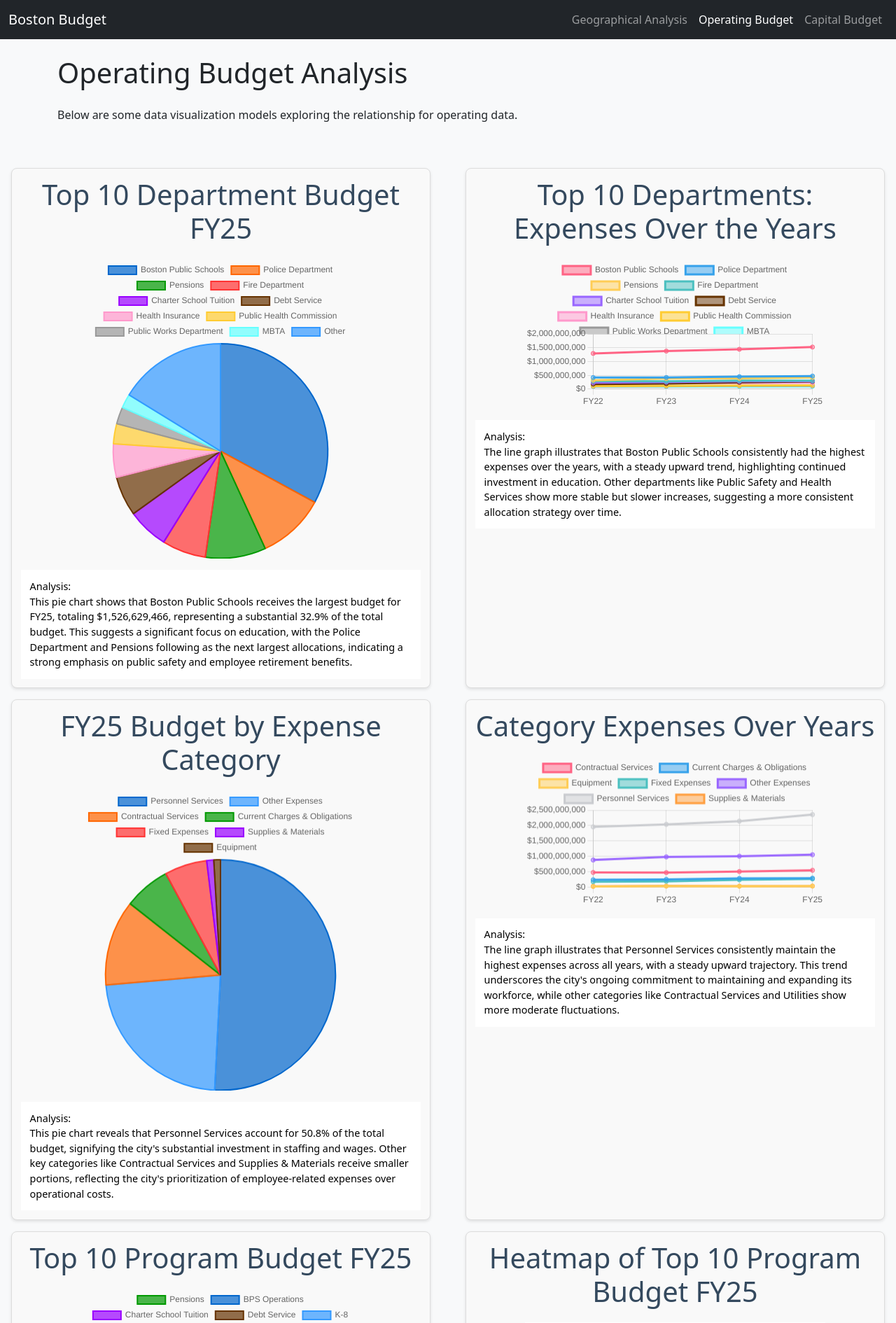
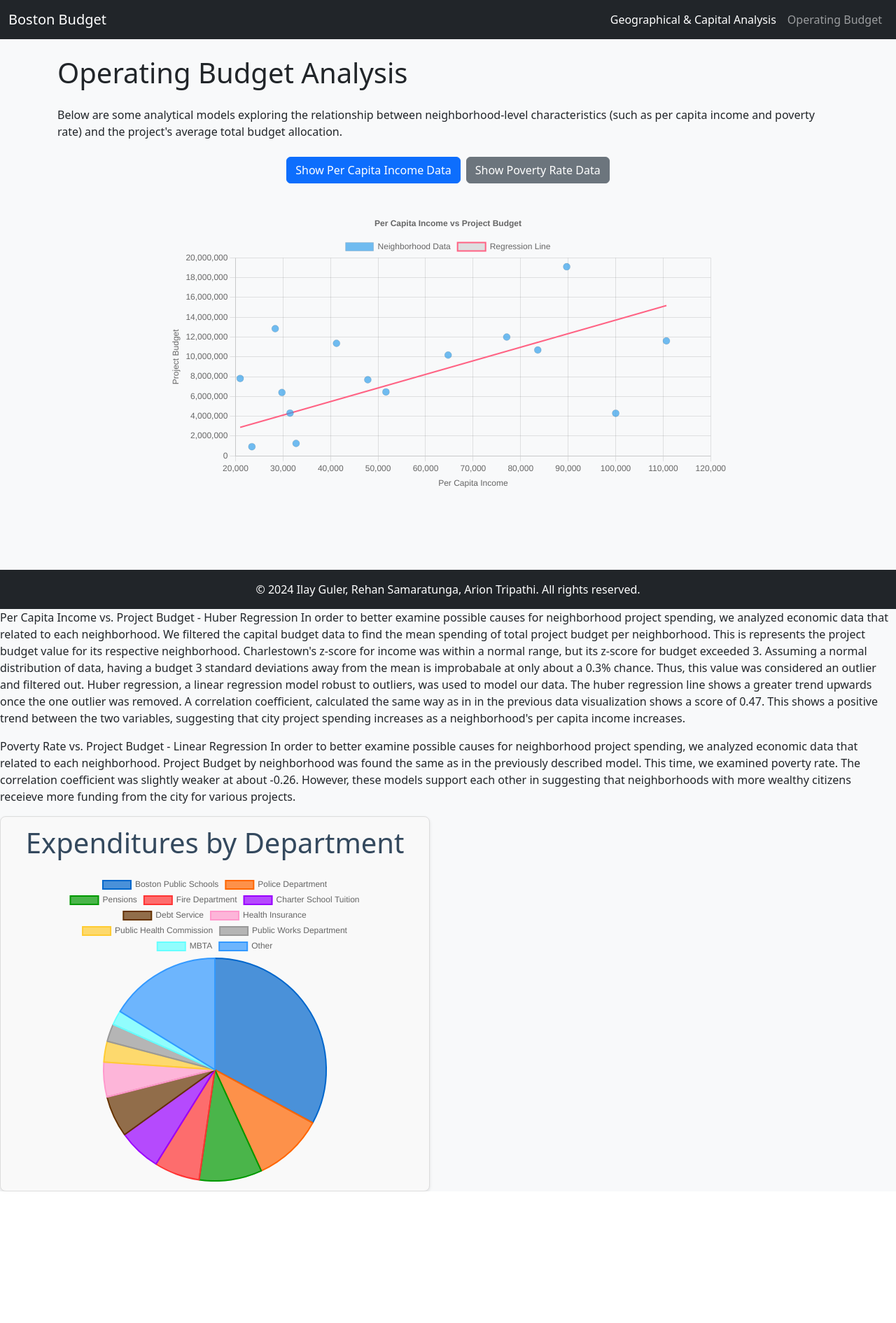
Before and after one commit to arionct/Boston-City-Budget, a Flask app: page /operating-budget.html in a window 1280 px wide. Shown: the top 1890 px of the page at 70% size. After the commit the page ends 1702 px from the top, so only its background shows below. Run offline with Flask 3, Linux system fonts and the light colour scheme.

Commit message:
Integrated capital budget into geography

```diff
--- a/app.py
+++ b/app.py
@@ -34,16 +34,21 @@ def operating():
 def geography():
   return render_template('geography.html')
 
-@app.route('/capital.html')
-def capital():
-  return render_template('capital.html')
 
 #------------------------------------------------------------------------------------------------
 # Capital Budget
 #------------------------------------------------------------------------------------------------
 @app.route('/get-capital-department-budgets')
 def get_capital_department_budgets():
-   cap_budg.groupby('Department')['Total_Project_Budget'].sum().plot(kind='bar')
+    grouped = cap_budg.groupby('Department')['Total_Project_Budget'].sum()
+    # Prepare data for Chart.js
+    labels = grouped.index.tolist()
+    values = grouped.values.tolist()
+
+    return jsonify({
+        'labels': labels,
+        'values': values
+    })
 
 
 #------------------------------------------------------------------------------------------------
--- a/templates/index.html
+++ b/templates/index.html
@@ -46,9 +46,8 @@
       </button>
       <div class="collapse navbar-collapse" id="navbarSupportedContent">
         <ul class="navbar-nav ms-auto mb-2 mb-lg-0">
-          <li class="nav-item"><a class="nav-link" href="geography.html">Geographical Analysis</a></li>
+          <li class="nav-item"><a class="nav-link active" href="geography.html">Geographical & Capital Analysis</a></li>
           <li class="nav-item"><a class="nav-link" href="{{ url_for('operating') }}">Operating Budget</a></li>
-          <li class="nav-item"><a class="nav-link" href="capital.html">Capital Budget</a></li>
         </ul>
       </div>
     </div>
--- a/templates/operating-budget.html
+++ b/templates/operating-budget.html
@@ -29,9 +29,8 @@
 			</button>
 			<div class="collapse navbar-collapse" id="navbarSupportedContent">
 				<ul class="navbar-nav ms-auto mb-2 mb-lg-0">
-					<li class="nav-item"><a class="nav-link" href="geography.html">Geographical Analysis</a></li>
-					<li class="nav-item"><a class="nav-link active" href="{{ url_for('operating') }}">Operating Budget</a></li>
-					<li class="nav-item"><a class="nav-link" href="capital.html">Capital Budget</a></li>
+					<li class="nav-item"><a class="nav-link active" href="geography.html">Geographical & Capital Analysis</a></li>
+					<li class="nav-item"><a class="nav-link" href="{{ url_for('operating') }}">Operating Budget</a></li>
 				</ul>
 			</div>
 		</div>
@@ -40,99 +39,19 @@
 	<div class="container py-4">
 		<h1 class="mb-4">Operating Budget Analysis</h1>
 		<p class="mb-4">
-			Below are some data visualization models exploring the relationship for operating data.
+			Below are some analytical models exploring the relationship between neighborhood-level characteristics
+			(such as per capita income and poverty rate) and the project's average total budget allocation.
 		</p>
+
+		<div class="d-flex justify-content-center mb-4">
+			<button class="btn btn-primary me-2" id="show-income-data">Show Per Capita Income Data</button>
+			<button class="btn btn-secondary" id="show-poverty-data">Show Poverty Rate Data</button>
+		</div>
+
+		<div class="chart-container">
+			<canvas id="regChart"></canvas>
+		</div>
 	</div>
-
-    <div class="visualization-area">
-        <div class="data-block">
-            <h2 class="main-heading">Top 10 Department Budget FY25</h2>
-            <div class="small-chart-container">
-                <canvas class="pie" id="department_budget"></canvas>
-            </div>
-            <div class="highlighted-note">
-                Analysis: <br/>
-                This pie chart shows that Boston Public Schools receives the largest budget for FY25, totaling $1,526,629,466, representing a substantial 32.9% of the total budget. This suggests a significant focus on education, with the Police Department and Pensions following as the next largest allocations, indicating a strong emphasis on public safety and employee retirement benefits.
-            </div>
-        </div>
-
-        <div class="data-block">
-            <h2 class="main-heading">Top 10 Departments: Expenses Over the Years</h2>
-            <div class="small-chart-container">
-                <canvas id="department_budget_over_years"></canvas>
-            </div>
-            <div class="highlighted-note">
-                Analysis: <br/>
-                The line graph illustrates that Boston Public Schools consistently had the highest expenses over the years, with a steady upward trend, highlighting continued investment in education. Other departments like Public Safety and Health Services show more stable but slower increases, suggesting a more consistent allocation strategy over time.
-            </div>
-        </div>
-
-        <div class="data-block">
-            <h2 class="main-heading">FY25 Budget by Expense Category</h2>
-            <div class="small-chart-container">
-                <canvas class="pie" id="cat_budget"></canvas>
-            </div>
-            <div class="highlighted-note">
-                Analysis: <br/>
-                This pie chart reveals that Personnel Services account for 50.8% of the total budget, signifying the city's substantial investment in staffing and wages. Other key categories like Contractual Services and Supplies & Materials receive smaller portions, reflecting the city's prioritization of employee-related expenses over operational costs.
-            </div>
-        </div>
-
-        <div class="data-block">
-            <h2 class="main-heading">Category Expenses Over Years</h2>
-            <div class="small-chart-container">
-                <canvas id="cat_exp_over_years"></canvas>
-            </div>
-            <div class="highlighted-note">
-                Analysis: <br/>
-                The line graph illustrates that Personnel Services consistently maintain the highest expenses across all years, with a steady upward trajectory. This trend underscores the city's ongoing commitment to maintaining and expanding its workforce, while other categories like Contractual Services and Utilities show more moderate fluctuations.
-            </div>
-        </div>
-
-        <div class="data-block">
-            <h2 class="main-heading">Top 10 Program Budget FY25</h2>
-            <div class="small-chart-container">
-                <canvas class="pie" id="top-10-program_budget"></canvas>
-            </div>
-            <div class="highlighted-note">
-                Analysis: <br/>
-                The pie chart shows that no single program receives a dominant share of the FY25 budget, reflecting a more balanced distribution of funds. However, Pensions receive the highest allocation at 9.1%, signifying a notable investment in employee retirement benefits relative to other programs.
-            </div>
-        </div>
-
-        <div class="data-block">
-            <h2 class="main-heading">Heatmap of Top 10 Program Budget FY25</h2>
-            <div class="small-chart-container">
-                <img class="responsive-image" src="{{ url_for('static', filename='images/cabinet-dep-heatmap.png') }}" alt="Heatmap of Top 10 Program Budget FY25">
-            </div>
-            <div class="highlighted-note">
-                Analysis: <br/>
-                The heatmap shows that the Education Cabinet and Public Safety Cabinet have the highest expenditures across fiscal years, with darker shades indicating larger expenses. The Education Cabinet shows a clear upward trend in expenses from FY22 to FY25, suggesting increased investment in education, while Public Safety remains consistently high over the years.
-            </div>
-        </div>
-
-        <div class="data-block">
-            <h2 class="main-heading">Top 10 Departmental Expenses Treemap (FY25 Budget)</h2>
-            <div class="small-chart-container">
-                <img class="responsive-image" src="{{ url_for('static', filename='images/departmental-treemap.png') }}" alt="Top 10 Departmental Expenses Treemap (FY25 Budget)">
-            </div>
-            <div class="highlighted-note">
-                Analysis: <br/>
-                The treemap visualization highlights that Boston Public Schools have the largest allocation of funds, amounting to $1,526,629,466. This visualization emphasizes the scale of investment in education relative to other departments, with other large departments like Police and Pensions receiving significantly smaller portions of the overall budget.
-            </div>
-        </div>
-
-    </div>
-    <div class="visualization-area">
-        <div class="highlighted-note">
-            <strong>Conclusion:</strong> <br/><br/>
-        The analysis of Boston's operating budget for FY25 highlights a strategic focus on education and workforce support, as demonstrated by the significant allocation to Boston Public Schools, which received the largest budget share at 32.9%. Over the years, Boston Public Schools have consistently shown an upward trend in expenses, underscoring the city's sustained investment in education. Similarly, the budget by expense category reveals that Personnel Services dominate at 50.8%, indicating the city's commitment to supporting its workforce through salaries, wages, and benefits. Other expense categories, such as contractual services and supplies, receive smaller allocations, reflecting the prioritization of employee-related costs over operational expenses.
-        <br/><br/>
-        The program budget analysis shows a balanced distribution, with pensions receiving the highest allocation among programs at 9.1%, reflecting a strong commitment to retirement benefits for city employees. The heatmap analysis provides further insights, highlighting that the Education and Public Safety Cabinets consistently have the highest expenditures across fiscal years. The steady increase in Education Cabinet spending from FY22 to FY25 emphasizes the city's prioritization of educational growth and development. Meanwhile, the treemap visualization reiterates Boston Public Schools' significant allocation and showcases how other top departments, like the Police and Fire Departments, contribute to public safety and essential services.
-        <br/><br/>
-        Overall, Boston's fiscal strategy reflects a deliberate emphasis on enhancing education, sustaining workforce support, and maintaining public safety. This balanced approach ensures that critical areas such as employee benefits, public services, and operational efficiency are well-funded, supporting the city's long-term goals for growth and sustainability.
-    </div>
-    </div>
 
 	<footer class="bg-dark text-white text-center py-3 mt-5">
 		&copy; 2024 Ilay Guler, Rehan Samaratunga, Arion Tripathi. All rights reserved.
@@ -141,7 +60,123 @@
 	<!-- Bootstrap JS -->
 	<script src="https://cdn.jsdelivr.net/npm/bootstrap@5.3.0/dist/js/bootstrap.bundle.min.js"></script>
 
-    <script src="static/js/operating-budget.js"></script>
+	<script>
+		let regChart;
+		const ctx = document.getElementById('regChart').getContext('2d');
+
+		function createChart(xScatter, yScatter, xLine, yLine, title) {
+			if (regChart) regChart.destroy();
+			regChart = new Chart(ctx, {
+				type: 'scatter',
+				data: {
+					datasets: [
+						{
+							label: 'Neighborhood Data',
+							data: xScatter.map((x, i) => ({ x: x, y: yScatter[i] })),
+							backgroundColor: 'rgba(54, 162, 235, 0.7)',
+							pointRadius: 5
+						},
+						{
+							type: 'line',
+							label: 'Regression Line',
+							data: xLine.map((x, i) => ({ x: x, y: yLine[i] })),
+							borderColor: 'rgba(255, 99, 132, 1)',
+							borderWidth: 2,
+							fill: false,
+							pointRadius: 0
+						}
+					]
+				},
+				options: {
+					responsive: true,
+					plugins: {
+						title: {
+							display: true,
+							text: title
+						},
+						tooltip: {
+							mode: 'nearest',
+							intersect: false
+						},
+						legend: {
+							position: 'top'
+						}
+					},
+					scales: {
+						x: {
+							type: 'linear',
+							title: {
+								display: true,
+								text: 'X Axis'
+							}
+						},
+						y: {
+							title: {
+								display: true,
+								text: 'Project Budget'
+							}
+						}
+					}
+				}
+			});
+		}
+
+		async function fetchAndRender(url, title, xLabel = 'X Axis') {
+			const response = await fetch(url);
+			const data = await response.json();
+			createChart(
+				data.scatterplot.x,
+				data.scatterplot.y,
+				data.regression_line.x,
+				data.regression_line.y,
+				title
+			);
+			regChart.options.scales.x.title.text = xLabel;
+			regChart.update();
+		}
+
+		document.getElementById('show-income-data').addEventListener('click', () => {
+			fetchAndRender('/get-huber-reg-data', 'Per Capita Income vs Project Budget', 'Per Capita Income');
+		});
+
+		document.getElementById('show-poverty-data').addEventListener('click', () => {
+			fetchAndRender('/get-poverty-reg-data', 'Poverty Rate vs Project Budget', 'Poverty Rate');
+		});
+
+		// Load one dataset by default
+		fetchAndRender('/get-huber-reg-data', 'Per Capita Income vs Project Budget', 'Per Capita Income');
+	</script>
+	<p>
+		Per Capita Income vs. Project Budget - Huber Regression
+		In order to better examine possible causes for neighborhood project spending, we analyzed economic data that related
+		to each neighborhood.
+		We filtered the capital budget data to find the mean spending of total project budget per neighborhood. This is
+		represents the project budget value for its respective neighborhood.
+		Charlestown's z-score for income was within a normal range, but its z-score for budget exceeded 3. Assuming a normal
+		distribution of data, having a budget 3 standard deviations away from the mean is improbabale at only about a 0.3%
+		chance. Thus, this value was considered an outlier and filtered out.
+		Huber regression, a linear regression model robust to outliers, was used to model our data. The huber regression
+		line shows a greater trend upwards once the one outlier was removed.
+		A correlation coefficient, calculated the same way as in in the previous data visualization shows a score of 0.47.
+		This shows a positive trend between the two variables, suggesting that city project spending increases as a
+		neighborhood's per capita income increases.
+	</p>
+	<p>
+		Poverty Rate vs. Project Budget - Linear Regression
+		In order to better examine possible causes for neighborhood project spending, we analyzed economic data that related
+		to each neighborhood.
+		Project Budget by neighborhood was found the same as in the previously described model.
+		This time, we examined poverty rate.
+		The correlation coefficient was slightly weaker at about -0.26. However, these models support each other in
+		suggesting that neighborhoods with more wealthy citizens receieve more funding from the city for various projects.
+	</p>
+	<div class="data-block">
+		<h2 class="main-heading">Expenditures by Department</h2>
+		<div class="small-chart-container">
+			<canvas class="pie" id="department_budget"></canvas>
+		</div>
+	</div>
+	<script src="static/js/operating-budget.js"></script>
 </body>
 
 </html>
```
Also changed, not shown: templates/capital.html (deleted, +0 -54 lines), templates/geography.html (+60 -6 lines).
